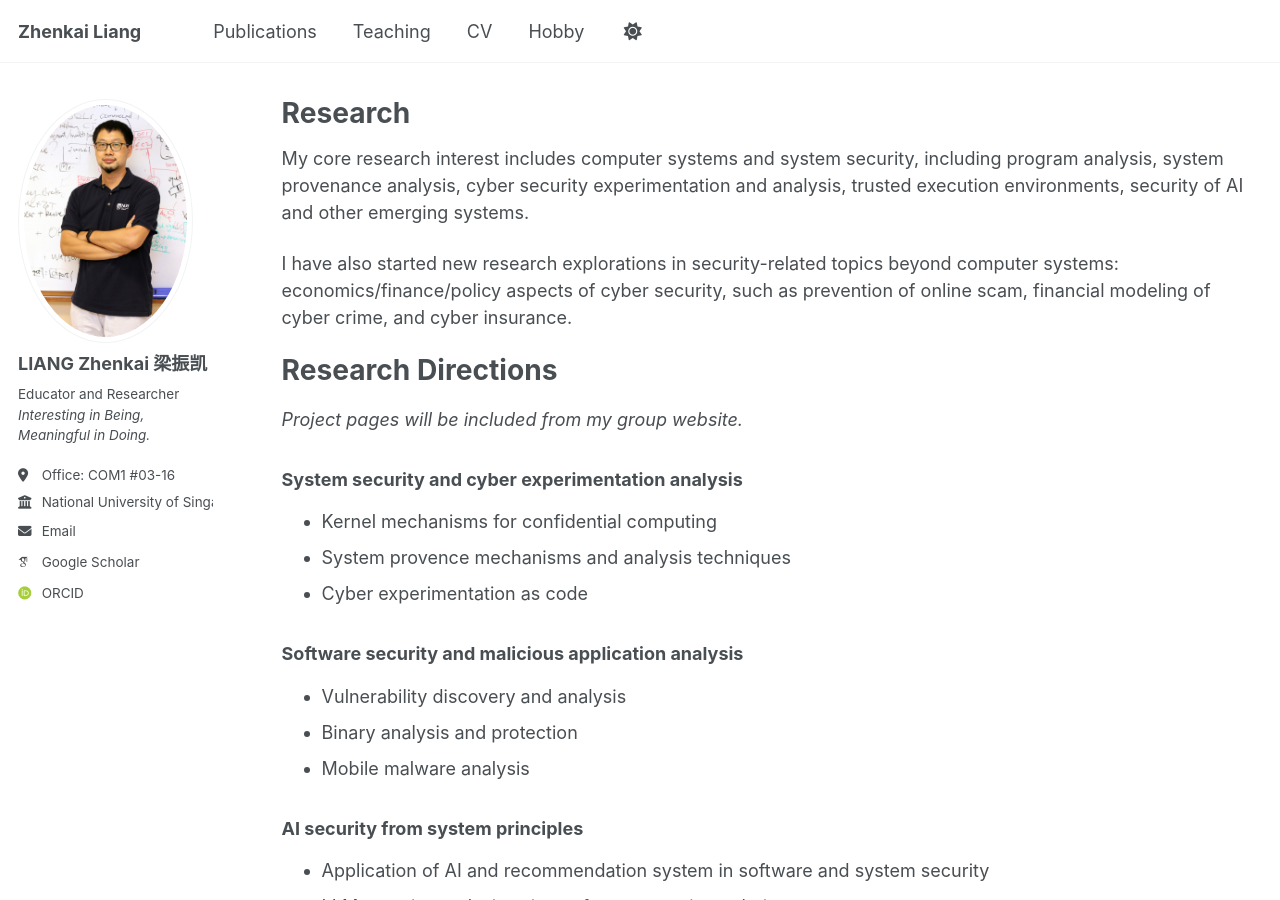
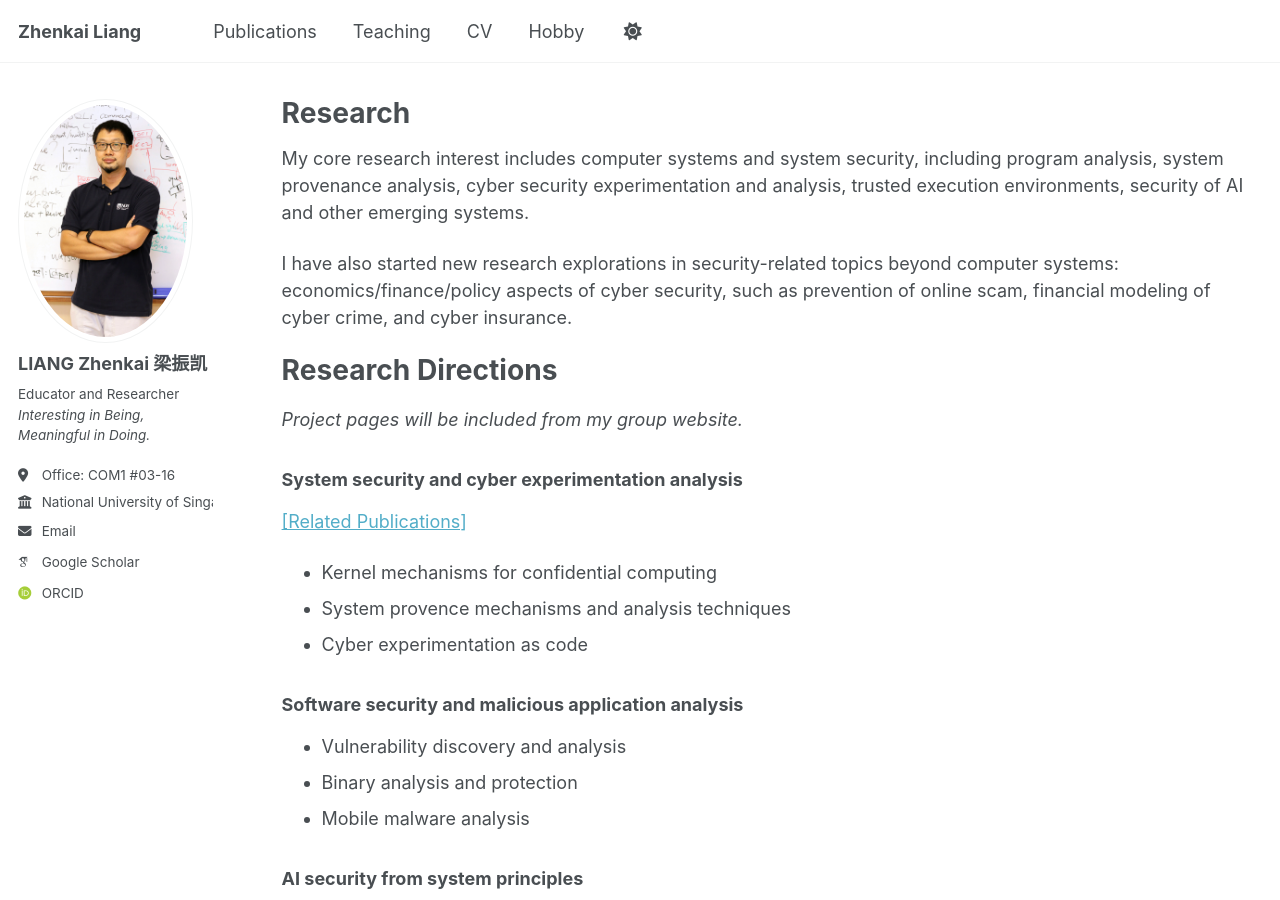
Before and after one commit to zhenkai-liang/zhenkai-liang.github.io, a Jekyll site: the page built from _pages/research.md, in a window 1280 px wide and 900 px high. Built offline with Jekyll 4.4.1, drawn with Linux system fonts in a browser that asks for light colours; some web fonts are replaced; a script that is not in the unit is left out.

Commit message:
Update research.md

```diff
--- a/_pages/research.md
+++ b/_pages/research.md
@@ -17,6 +17,7 @@ Research Directions
 *Project pages will be included from my group website.*
 
 ### System security and cyber experimentation analysis
+[\[Related Publications\]](https://www.comp.nus.edu.sg/~liangzk/publications/system.html)
 * Kernel mechanisms for confidential computing
 * System provence mechanisms and analysis techniques
 * Cyber experimentation as code
```
